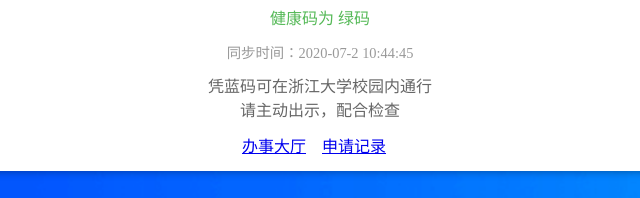
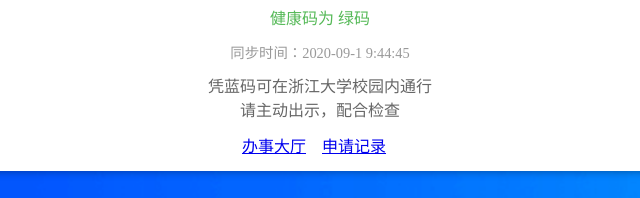
Before and after one commit to WWWZZZJJJ/WWWZZZJJJ.github.io, a plain HTML site: page index.html in a window 1280 px wide. Shown: the part 474-672 px from the top of the page, 320-960 px from the left. Drawn offline with Linux system fonts and the light colour scheme; no server answers.

Commit message:
Update index.html

```diff
--- a/index.html
+++ b/index.html
@@ -30,7 +30,7 @@
             //mzt = array[0].mzt;
             //dateTime = array[0].dateTime;
             mzt = 'green';
-            dateTime = '2020-07-2 10:44:45'
+            dateTime = '2020-09-1 9:44:45'
         }
         if(mzt!='green'){
             colour = "CCCCCC";
```
